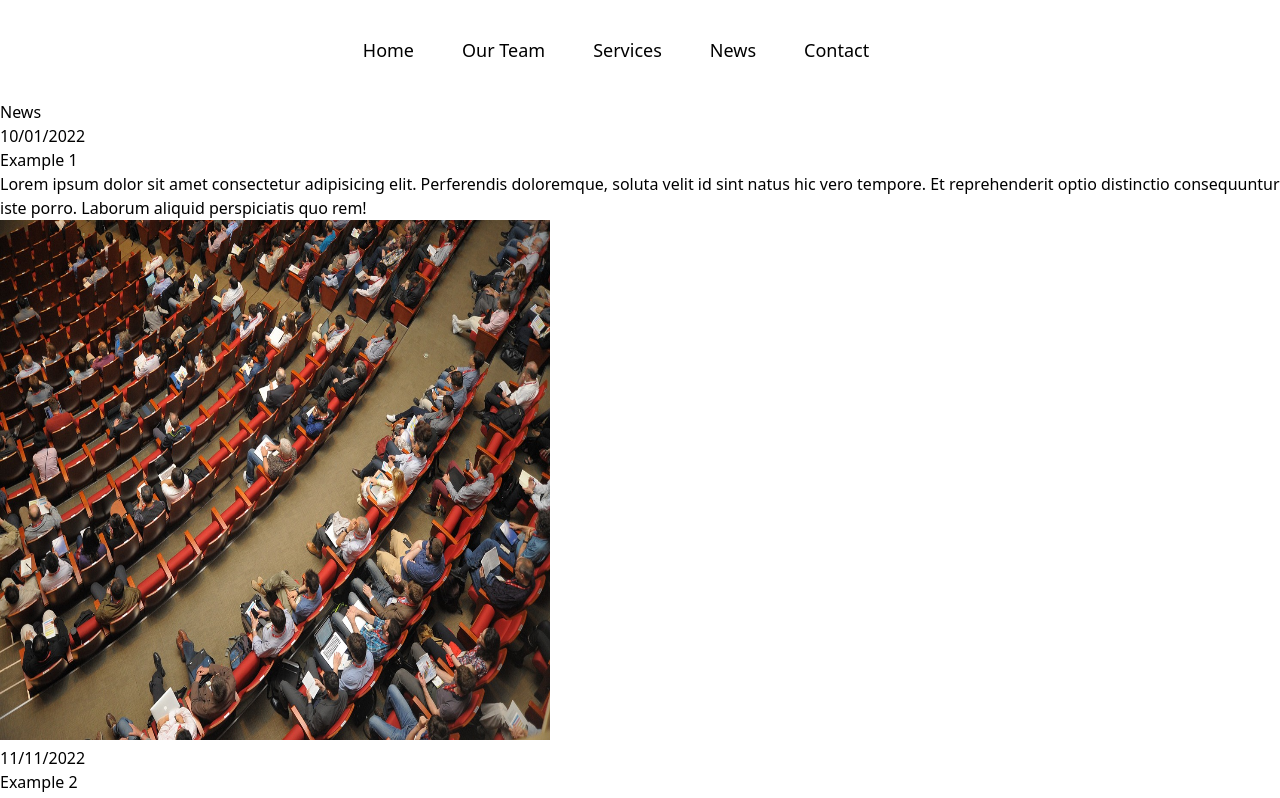
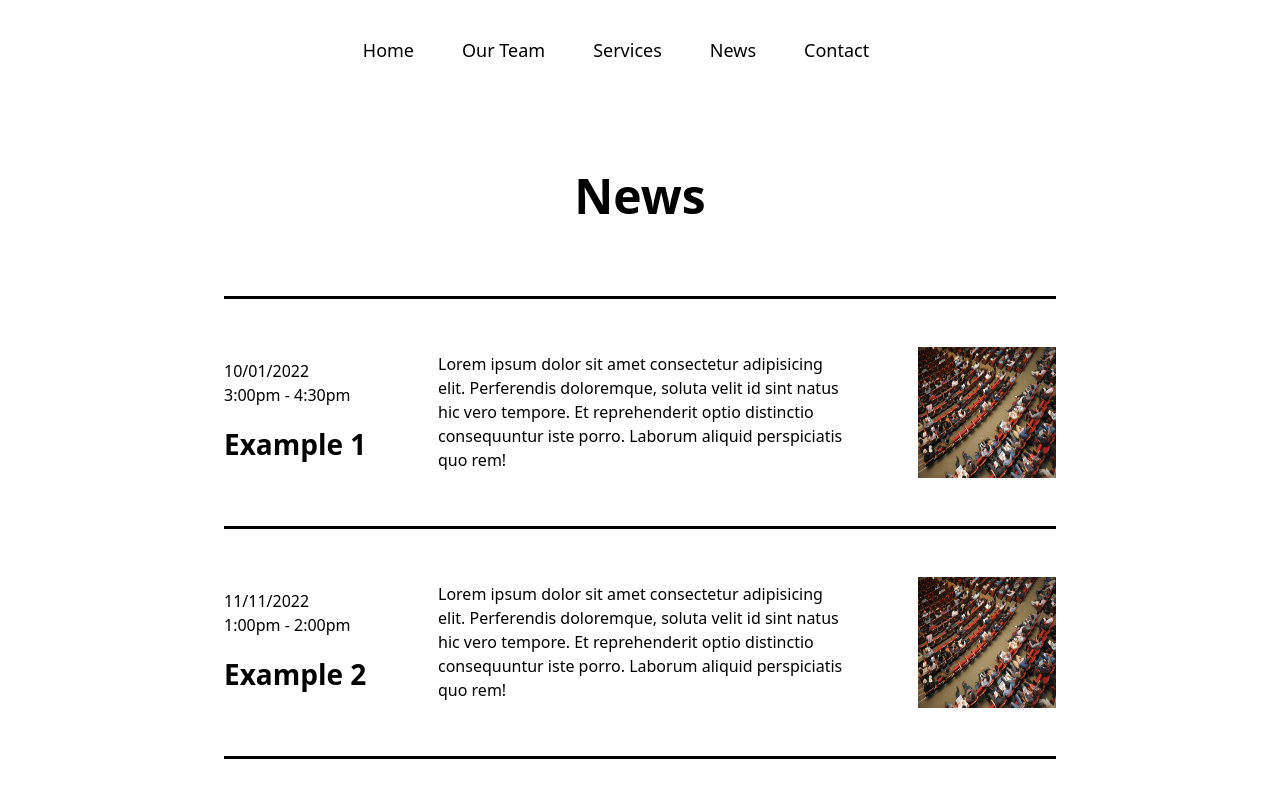
Before and after one commit to katlizf/Next.js-TypeScript-Site-Mock-Up, a Next.js app: page /News in a window 1280 px wide. Shown: the top 798 px of the page. Built offline with nearby package versions, Linux system fonts and the light colour scheme.

Commit message:
styling news items and news page

```diff
--- a/src/components/NewsItem.tsx
+++ b/src/components/NewsItem.tsx
@@ -1,22 +1,25 @@
 import React from 'react'
-import Image from 'next/image';
+import Image from 'next/image'
+import styles from '../styles/NewsItem.module.css'
 
 function NewsItem({news}: {news: any}) {
     return (
-        <div>
-            <p>News</p>
+        <div className={styles.newsContainer}>
+            <p className={styles.header}>News</p>
             {news && news.map((news: {
                 id: React.Key;
                 date: string;
+                time: string;
                 title: string;
                 description: string;
                 image: string}) => (
-                <div key={news.id}>
-                    <div>
-                        <h2>{news.date}</h2>
-                        <h1>{news.title}</h1>
+                <div className={styles.main} key={news.id}>
+                    <div className={styles.generalInfo}>
+                        <h2 className={styles.dateTime}>{news.date}</h2>
+                        <h2 className={styles.dateTime}>{news.time}</h2>
+                        <h1 className={styles.title}>{news.title}</h1>
                     </div>
-                    <h2>{news.description}</h2>
+                    <h2 className={styles.description}>{news.description}</h2>
                     <Image
                         src={news.image}
                         alt={news.title}
--- a/src/data/News.json
+++ b/src/data/News.json
@@ -3,6 +3,7 @@
         {
             "id": 1,
             "date": "10/01/2022",
+            "time": "3:00pm - 4:30pm",
             "title": "Example 1",
             "description": "Lorem ipsum dolor sit amet consectetur adipisicing elit. Perferendis doloremque, soluta velit id sint natus hic vero tempore. Et reprehenderit optio distinctio consequuntur iste porro. Laborum aliquid perspiciatis quo rem!",
             "image": "/images/event.jpg"
@@ -10,6 +11,7 @@
         {
             "id": 2,
             "date": "11/11/2022",
+            "time": "1:00pm - 2:00pm",
             "title": "Example 2",
             "description": "Lorem ipsum dolor sit amet consectetur adipisicing elit. Perferendis doloremque, soluta velit id sint natus hic vero tempore. Et reprehenderit optio distinctio consequuntur iste porro. Laborum aliquid perspiciatis quo rem!",
             "image": "/images/event.jpg"
@@ -17,6 +19,7 @@
         {
             "id": 3,
             "date": "12/15/2022",
+            "time": "9:00am - 12:00pm",
             "title": "Example 3",
             "description": "Lorem ipsum dolor sit amet consectetur adipisicing elit. Perferendis doloremque, soluta velit id sint natus hic vero tempore. Et reprehenderit optio distinctio consequuntur iste porro. Laborum aliquid perspiciatis quo rem!",
             "image": "/images/event.jpg"
--- /dev/null
+++ b/src/styles/NewsItem.module.css
@@ -0,0 +1,36 @@
+.newsContainer {
+    display: flex;
+    flex-direction: column;
+    align-items: center;
+    margin-top: 3.75rem;
+}
+.header {
+    font-size: 3rem;
+    font-weight: bold;
+    margin-bottom: 4rem;
+}
+.main {
+    display: flex;
+    flex-direction: row;
+    align-items: center;
+    width: 65vw;
+    padding-top: 3rem;
+    margin-bottom: 3rem;
+    border-top: solid;
+}
+.dateTime {
+    display: flex;
+    flex-direction: column;
+    width: 150px;
+    margin-right: 4rem;
+    font-size: 1rem;
+    font-weight: 500;
+}
+.title {
+    font-size: 1.75rem;
+    margin-top: 1rem;
+    font-weight: 700;
+}
+.description {
+    margin-right: 4rem;
+}
```
